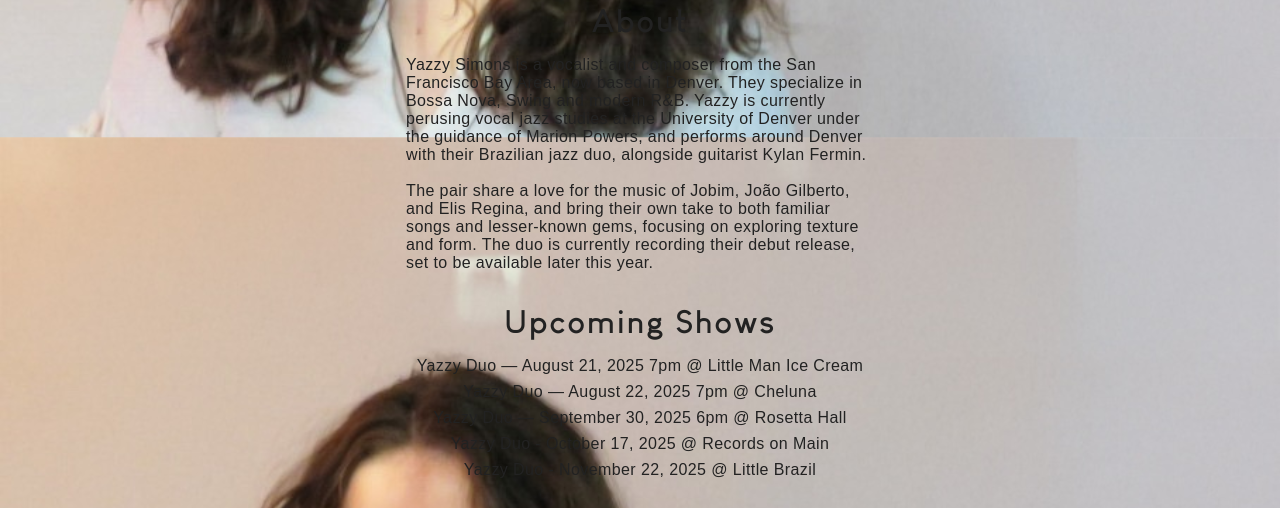
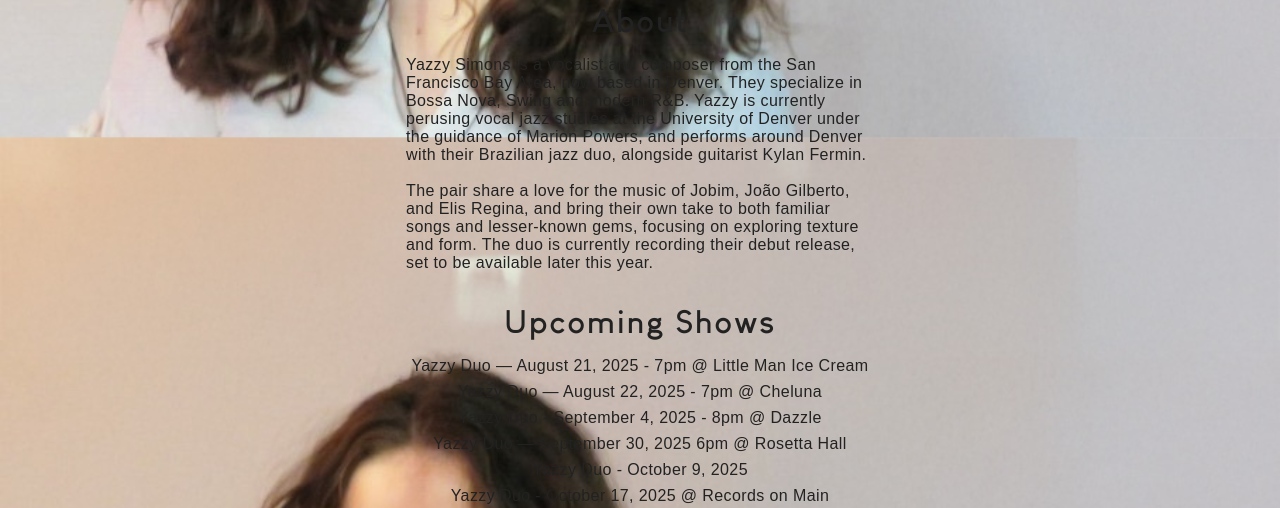
Before and after one commit to cyberyaz/YazzyWebsiteGit, a plain HTML site: page index.html in a window 1280 px wide. Shown: the part 734-1242 px from the top of the page. Drawn offline with nearby package versions, Linux system fonts and the light colour scheme; a small style sheet from the web is missing; a web font is replaced by a local one.

Commit message:
Update index.html

```diff
--- a/index.html
+++ b/index.html
@@ -69,9 +69,11 @@
         <section id="shows">
           <h2>Upcoming Shows</h2>
           <ul>
-            <li>Yazzy Duo — August 21, 2025 7pm @ Little Man Ice Cream</li>
-            <li>Yazzy Duo — August 22, 2025 7pm @ Cheluna</li>
+            <li>Yazzy Duo — August 21, 2025 - 7pm @ Little Man Ice Cream</li>
+            <li>Yazzy Duo — August 22, 2025 - 7pm @ Cheluna</li>
+            <li>Yazzy Duo - September 4, 2025 - 8pm @ Dazzle</li>
             <li>Yazzy Duo — September 30, 2025 6pm @ Rosetta Hall</li>
+            <li>Yazzy Duo - October 9, 2025</li>
             <li> Yazzy Duo - October 17, 2025 @ Records on Main</li>
             <li> Yazzy Duo - November 22, 2025 @ Little Brazil</li>
           </ul>
@@ -122,8 +124,8 @@
 
         </section>
 
-
-
+        <script src="https://cdn.jsdelivr.net/npm/@emailjs/browser@4/dist/email.min.js"></script>
+        <script src="main.js"></script>
         <!-- CONTACT -->
         <section id="contact">
           <h2>Contact</h2>
@@ -133,8 +135,9 @@
           <textarea name="message" placeholder="Your message" required></textarea>
           <button type="submit">Send</button>
           <p class="status" role="status"></p>
+        </form>
       </section>
 
-  <script src="main.js"></script>
+
 </body>
 </html>
```
